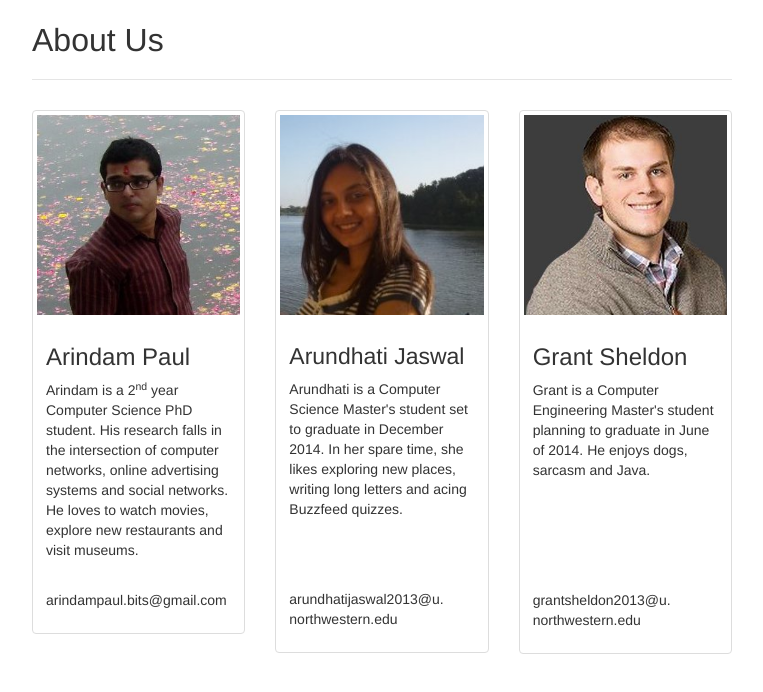
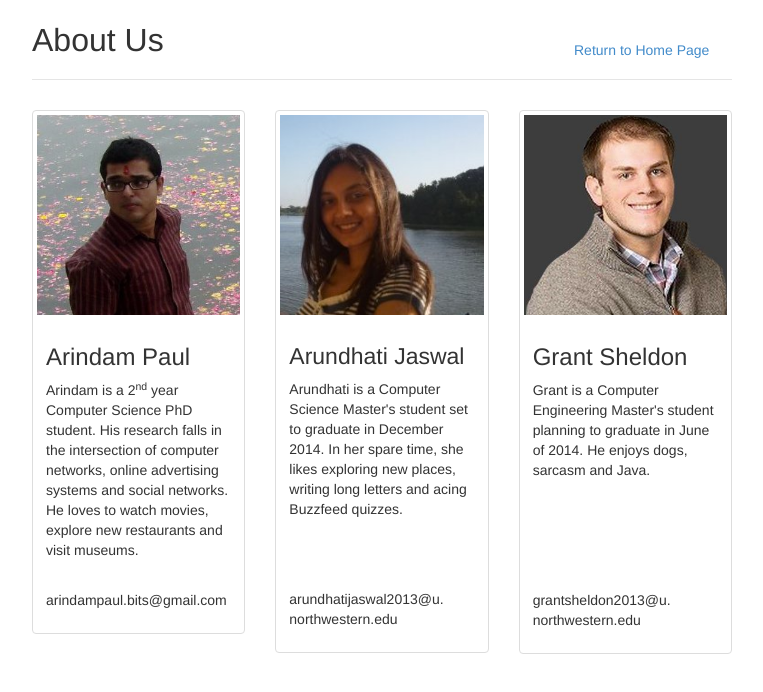
Before and after one commit to gsheld/349_project, a plain HTML site: page webpage-final/about.html in a window 1280 px wide. Shown: the whole page, without its empty margins (258-1021 px from the left). Drawn offline with Linux system fonts and the light colour scheme.

Commit message:
Return link for about page

```diff
--- a/webpage-final/about.html
+++ b/webpage-final/about.html
@@ -15,6 +15,7 @@
 		<div class="container">
 			<div class="header">
 				<h3 style="font-size:32">About Us</h3>
+				<a href="index.html" style="position:absolute;top:40px;left:65%;">Return to Home Page</a>
 			</div>
 
 		<div class="row">
```
